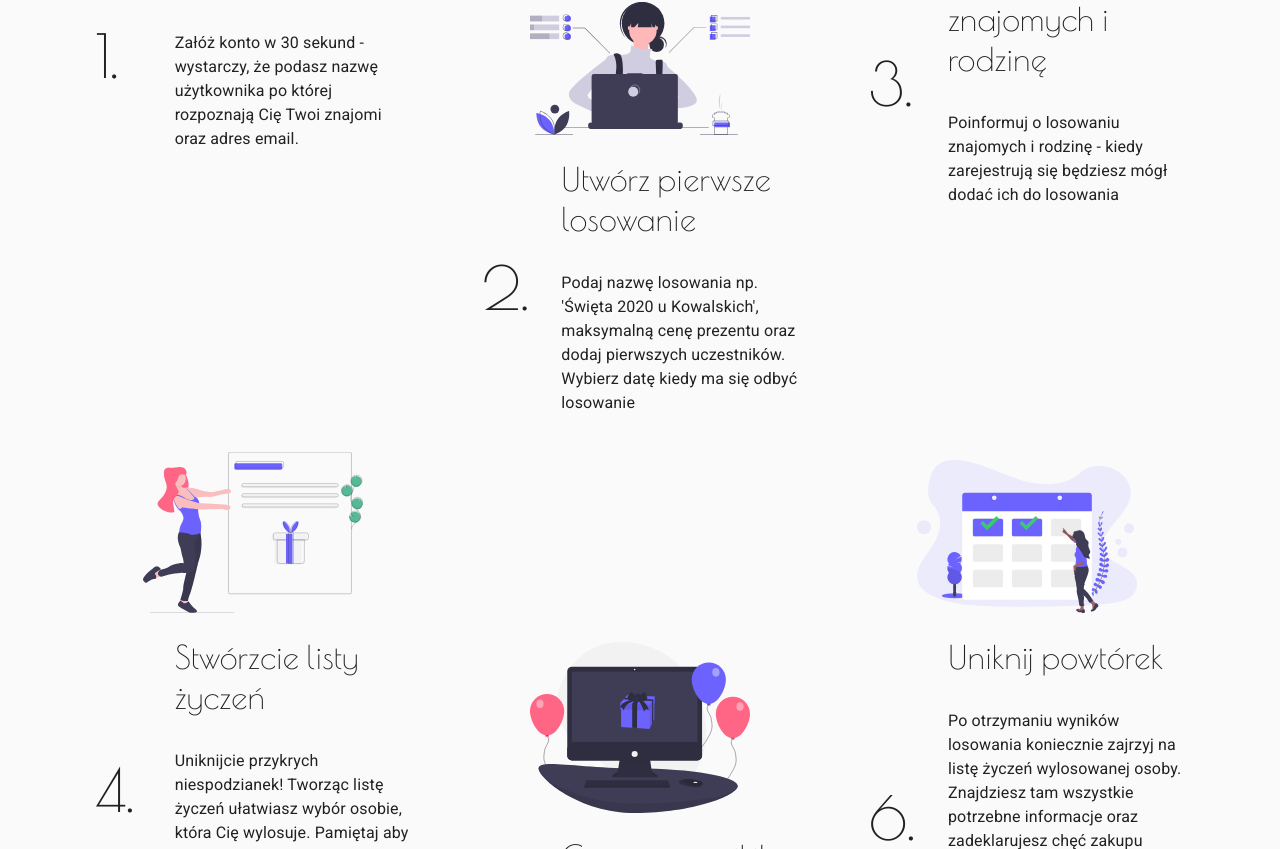
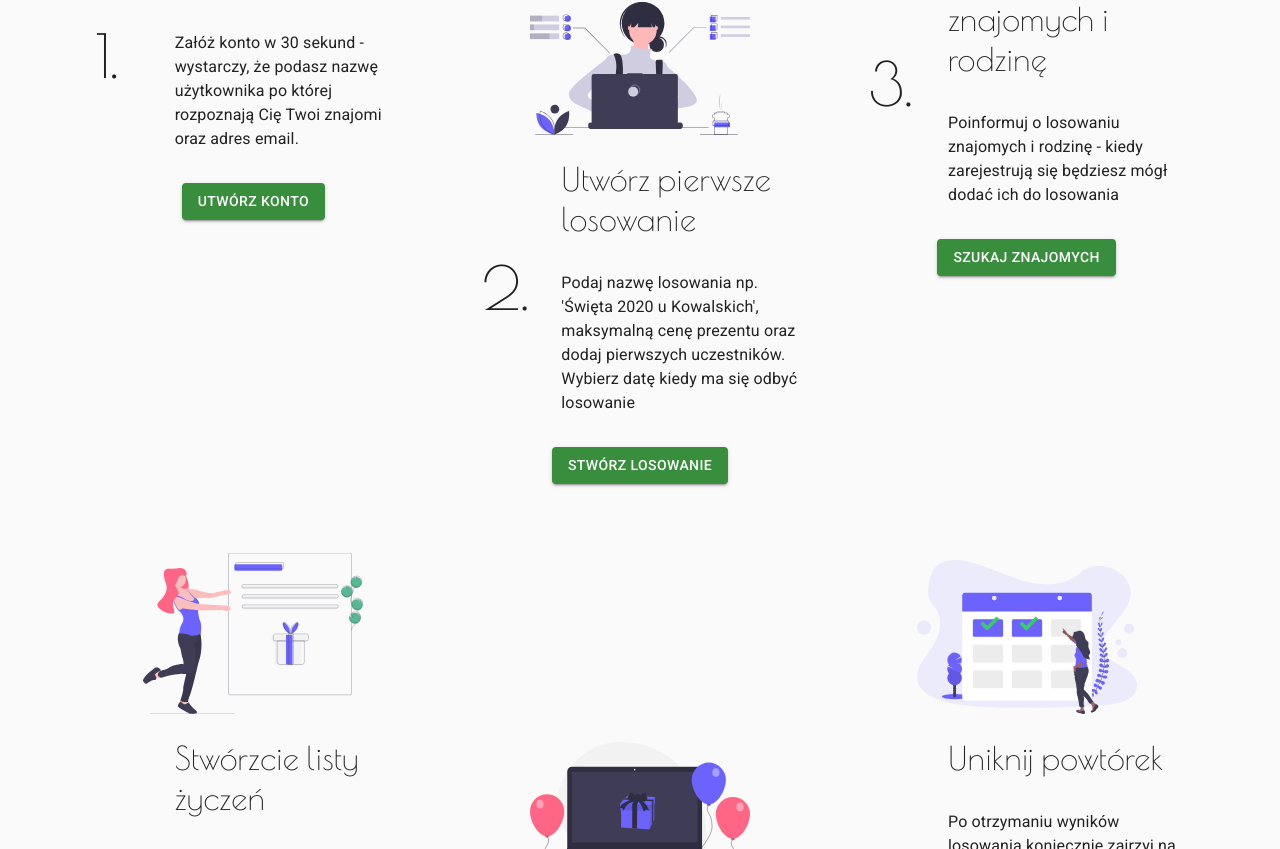
Before and after one commit to Bruinen90/gifts-front, a React (Create React App) app: page / in a window 1280 px wide. Shown: the part 1531-2380 px from the top of the page. Built offline with nearby package versions, Linux system fonts and the light colour scheme.

Commit message:
Buttons added to guide section, CreateWish form autocompleate and paddding corrected

```diff
--- a/src/App.tsx
+++ b/src/App.tsx
@@ -9,6 +9,7 @@ import * as watchersTypes from "./store/actions/watcherTypes";
 
 // Components
 import NavBar from "./components/NavBar/NavBar";
+import ScrollToTop from "./components/ScrollToTop/ScrollToTop";
 
 // Pages
 import Login from "./pages/Login/Login";
@@ -31,7 +32,7 @@ import Footer from "./components/Footer/Footer";
 import * as Styled from "./stylesApp";
 
 // axios.defaults.baseURL = "http://localhost:8080";
-axios.defaults.baseURL = 'https://bez-niespodzianek.herokuapp.com/';
+axios.defaults.baseURL = "https://bez-niespodzianek.herokuapp.com/";
 
 const App = () => {
     const dispatch = useDispatch();
@@ -82,6 +83,8 @@ const App = () => {
                     <ErrorPrompt />
                     <SuccessPrompt />
                     <Footer />
+                    {/* React router way to scroll window to top on each location change */}
+                    <ScrollToTop />
                 </Styled.GlobalWrapper>
                 {/* End off app */}
             </ThemeProvider>
--- /dev/null
+++ b/src/components/ScrollToTop/ScrollToTop.tsx
@@ -0,0 +1,14 @@
+import { useEffect } from "react";
+import { useLocation } from "react-router-dom";
+
+const ScrollToTop = () => {
+    const { pathname } = useLocation();
+
+    useEffect(() => {
+        window.scrollTo(0, 0);
+    }, [pathname]);
+
+    return null;
+};
+
+export default ScrollToTop;
--- a/src/pages/CreateDraw/CreateDraw.tsx
+++ b/src/pages/CreateDraw/CreateDraw.tsx
@@ -173,7 +173,6 @@ const CreateDraw: React.FC = () => {
 	};
 
 	return (
-		// Custom wrapper breaks react-hook-form lib, gotta check on that
 		<PageWrapper>
 			<Typography variant="h4" component="h2" align="center">
 				{originalId ? 'Edytuj ' : 'Utwórz '} losowanie
--- a/src/pages/Guide/Guide.tsx
+++ b/src/pages/Guide/Guide.tsx
@@ -1,66 +1,86 @@
-import React from 'react';
+import React from "react";
+import { Link as RouterLink } from "react-router-dom";
 
 // Images
-import Register from '../../img/register.svg';
-import CreateDraws from '../../img/create_draws.svg';
-import AddFriends from '../../img/add_friends.svg';
-import SelectWishes from '../../img/select_wishes.svg';
-import DrawResults from '../../img/draw_results.svg';
-import Reserve from '../../img/reserve.svg';
-import GiftsGiving from '../../img/gifts_giving.svg';
+import Register from "../../img/register.svg";
+import CreateDraws from "../../img/create_draws.svg";
+import AddFriends from "../../img/add_friends.svg";
+import SelectWishes from "../../img/select_wishes.svg";
+import DrawResults from "../../img/draw_results.svg";
+import Reserve from "../../img/reserve.svg";
+import GiftsGiving from "../../img/gifts_giving.svg";
 
-import * as Styled from './stylesGuide';
-import { Grid, Typography, Hidden, RootRef } from '@material-ui/core';
+import * as Styled from "./stylesGuide";
+import { Grid, Typography, Hidden, RootRef, Button } from "@material-ui/core";
 
 const GUIDES_LIST = [
     {
-		title: 'Zarejestruj się',
+        title: "Zarejestruj się",
         image: Register,
         description:
-			'Załóż konto w 30 sekund - wystarczy, że podasz nazwę użytkownika po której rozpoznają Cię Twoi znajomi oraz adres email.',
+            "Załóż konto w 30 sekund - wystarczy, że podasz nazwę użytkownika po której rozpoznają Cię Twoi znajomi oraz adres email.",
+        button: {
+            caption: "Utwórz konto",
+            link: "/rejestracja",
+        },
     },
     {
-		title: 'Utwórz pierwsze losowanie',
+        title: "Utwórz pierwsze losowanie",
         image: CreateDraws,
         description:
             "Podaj nazwę losowania np. 'Święta 2020 u Kowalskich', maksymalną cenę prezentu oraz dodaj pierwszych uczestników. Wybierz datę kiedy ma się odbyć losowanie",
+        button: {
+            caption: "Stwórz losowanie",
+            link: "/nowe-losowanie",
+        },
     },
     {
-		title: 'Zaproś znajomych i rodzinę',
+        title: "Zaproś znajomych i rodzinę",
         image: AddFriends,
         description:
-			'Poinformuj o losowaniu znajomych i rodzinę - kiedy zarejestrują się będziesz mógł dodać ich do losowania',
+            "Poinformuj o losowaniu znajomych i rodzinę - kiedy zarejestrują się będziesz mógł dodać ich do losowania",
+        button: {
+            caption: "Szukaj znajomych",
+            link: "/moi-znajomi",
+        },
     },
     {
-		title: 'Stwórzcie listy życzeń',
+        title: "Stwórzcie listy życzeń",
         image: SelectWishes,
         description:
-			'Uniknijcie przykrych niespodzianek! Tworząc listę życzeń ułatwiasz wybór osobie, która Cię wylosuje. Pamiętaj aby umieścić w opisie życzenia możliwie dużo szczegółów, np. rozmiar lub kolor prezentu oraz jego orientacyjną cenę',
+            "Uniknijcie przykrych niespodzianek! Tworząc listę życzeń ułatwiasz wybór osobie, która Cię wylosuje. Pamiętaj aby umieścić w opisie życzenia możliwie dużo szczegółów, np. rozmiar lub kolor prezentu oraz jego orientacyjną cenę",
+        button: {
+            caption: "Twoja lista życzeń",
+            link: "/lista-zyczen",
+        },
     },
     {
-		title: 'Czas na wyniki!',
+        title: "Czas na wyniki!",
         image: DrawResults,
         description:
             "Losowanie które stworzyłeś możesz uruchomić ręcznie z panelu 'Moje losowania' lub zostanie ono wykonane w wybranym przez Ciebie terminie automatycznie. Wszyscy uczestnicy zostaną poinformowani o wylosowanej osobie",
     },
     {
-		title: 'Uniknij powtórek',
+        title: "Uniknij powtórek",
         image: Reserve,
         description:
-			'Po otrzymaniu wyników losowania koniecznie zajrzyj na listę życzeń wylosowanej osoby. Znajdziesz tam wszystkie potrzebne informacje oraz zadeklarujesz chęć zakupu wybranego prezentu. Deklaracje zostaną przekazane innym osobom kupującym prezent dla tej osoby, co wykluczy otrzymanie dwóch takich samych prezentów',
+            "Po otrzymaniu wyników losowania koniecznie zajrzyj na listę życzeń wylosowanej osoby. Znajdziesz tam wszystkie potrzebne informacje oraz zadeklarujesz chęć zakupu wybranego prezentu. Deklaracje zostaną przekazane innym osobom kupującym prezent dla tej osoby, co wykluczy otrzymanie dwóch takich samych prezentów",
     },
     {
-		title: 'Ciesz się z trafionych prezentów!',
+        title: "Ciesz się z trafionych prezentów!",
         image: GiftsGiving,
         description:
-			'Pora na wymianę podarków! Tym razem nie musisz udawać radości z otrzymania kolejnej sosjerki i wełnianych skarpet. Chyba, że akurat na to miałeś ochotę? Na koniec warto oznaczyć losowanie jako archiwalne, aby utrzymać porządek',
+            "Pora na wymianę podarków! Tym razem nie musisz udawać radości z otrzymania kolejnej sosjerki i wełnianych skarpet. Chyba, że akurat na to miałeś ochotę? Na koniec warto oznaczyć losowanie jako archiwalne, aby utrzymać porządek",
     },
 ];
 
-export const Guide = React.forwardRef((props, ref) => (
+export const Guide = React.forwardRef((props, ref) => {
+    return (
         <RootRef rootRef={ref as React.RefObject<HTMLDivElement>}>
             <Styled.BoxCont>
-            <Typography variant="h1" align="center">Jak zacząć?</Typography>
+                <Typography variant="h1" align="center">
+                    Jak zacząć?
+                </Typography>
                 <Grid container spacing={9} justify="center">
                     {GUIDES_LIST.map((guide, index) => (
                         <Styled.GuideBox
@@ -86,7 +106,7 @@ export const Guide = React.forwardRef((props, ref) => (
                                         <Hidden smUp>
                                             <Typography
                                                 variant="h4"
-											style={{ marginRight: '8px' }}
+                                                style={{ marginRight: "8px" }}
                                                 component="span"
                                             >
                                                 {index + 1}.
@@ -97,9 +117,21 @@ export const Guide = React.forwardRef((props, ref) => (
                                     <Typography>{guide.description}</Typography>
                                 </Grid>
                             </Grid>
+                            {guide.button && (
+                                <Button
+                                    style={{ margin: "2rem auto" }}
+                                    variant="contained"
+                                    color="primary"
+                                    component={RouterLink}
+                                    to={guide.button.link}
+                                >
+                                    {guide.button.caption}
+                                </Button>
+                            )}
                         </Styled.GuideBox>
                     ))}
                 </Grid>
             </Styled.BoxCont>
         </RootRef>
-));
+    );
+});
--- a/src/pages/Guide/stylesGuide.tsx
+++ b/src/pages/Guide/stylesGuide.tsx
@@ -1,40 +1,43 @@
-import { styled } from '@material-ui/styles';
-import { Theme, Box, Grid } from '@material-ui/core';
+import { styled } from "@material-ui/styles";
+import { Theme, Box, Grid } from "@material-ui/core";
 
 export const BoxCont = styled(Box)(({ theme }: { theme: Theme }) => ({
     padding: theme.spacing(6),
-	[theme.breakpoints.up('sm')]: {
-		maxWidth: '1440px',
-		margin: 'auto',
+    [theme.breakpoints.up("sm")]: {
+        maxWidth: "1440px",
+        margin: "auto",
         padding: theme.spacing(12),
     },
-	[theme.breakpoints.up('lg')]: {
+    [theme.breakpoints.up("lg")]: {
         // To compensate translateY(200px) of some elements
-		marginBottom: '200px',
+        marginBottom: "200px",
     },
 }));
 
 export const GuideBox = styled(Grid)(({ theme }: { theme: Theme }) => ({
-	[theme.breakpoints.up('lg')]: {
-		'&:nth-child(3n -1), &:last-child': {
-			transform: 'translateY(200px)',
+    display: "flex",
+    flexDirection: "column",
+    alignItems: "center",
+    [theme.breakpoints.up("lg")]: {
+        "&:nth-child(3n -1), &:last-child": {
+            transform: "translateY(200px)",
         },
     },
 }));
 
-export const GuideImgContainter = styled('div')(
+export const GuideImgContainter = styled("div")(
     ({ theme }: { theme: Theme }) => ({
-		textAlign: 'center',
-		[theme.breakpoints.up('sm')]: {
-			height: '350px',
-			display: 'flex',
-			alignItems: 'flex-end',
+        textAlign: "center",
+        [theme.breakpoints.up("sm")]: {
+            height: "350px",
+            display: "flex",
+            alignItems: "flex-end",
         },
     })
 );
 
-export const GuideImg = styled('img')(({ theme }: { theme: Theme }) => ({
-	width: '70%',
-	margin: 'auto',
+export const GuideImg = styled("img")(({ theme }: { theme: Theme }) => ({
+    width: "70%",
+    margin: "auto",
     marginBottom: theme.spacing(3),
 }));
--- a/src/pages/Signup/Signup.tsx
+++ b/src/pages/Signup/Signup.tsx
@@ -302,6 +302,7 @@ const Signup = () => {
                                 </IconButton>
                             </InputAdornment>
                         }
+                        autoComplete="off"
                     />
                     {!formData.password.isValid &&
                         formData.password.changed && (
@@ -347,6 +348,7 @@ const Signup = () => {
                                 </IconButton>
                             </InputAdornment>
                         }
+                        autoComplete="off"
                     />
                     {!formData.rePassword.isValid &&
                         formData.rePassword.changed && (
--- a/src/store/sagas/wishes/fetchUserWishes.tsx
+++ b/src/store/sagas/wishes/fetchUserWishes.tsx
@@ -64,7 +64,6 @@ export function* fetchUserWishes(action?: {
 				.sort((wishA: Wish, wishB: Wish) =>
 					wishA.updatedAt > wishB.updatedAt ? -1 : 1
 				);
-			console.log(userWishes);
 			yield put({
 				type: actionTypes.SET_USER_WISHES,
 				payload: userWishes,
```
Also changed, not shown: src/pages/CreateWish/CreateWish.tsx (+38 -15 lines). Lines whose indentation alone changed are shown as unchanged.
